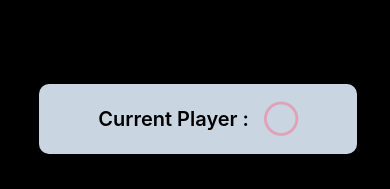
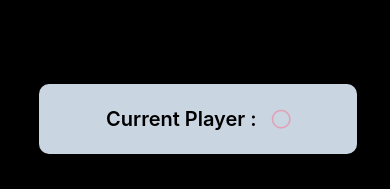
Before and after one commit to dhawal-793/Tic_Tac_Toe, a React Native app: screen / in a window 390 px wide. Shown: the top 189 px of the page. Built offline with nearby package versions, Linux system fonts and the light colour scheme.

Commit message:
Added size prop on Icons for playerInfo.

```diff
--- a/src/App.tsx
+++ b/src/App.tsx
@@ -99,7 +99,7 @@ function App(): JSX.Element {
           ) : (
             <View style={styles.playerInfo}>
               <Text style={styles.playerText}>Current Player :</Text>
-              <Icons name={currentPlayer} />
+              <Icons name={currentPlayer} size={22} />
             </View>
           )}
         </View>
```
